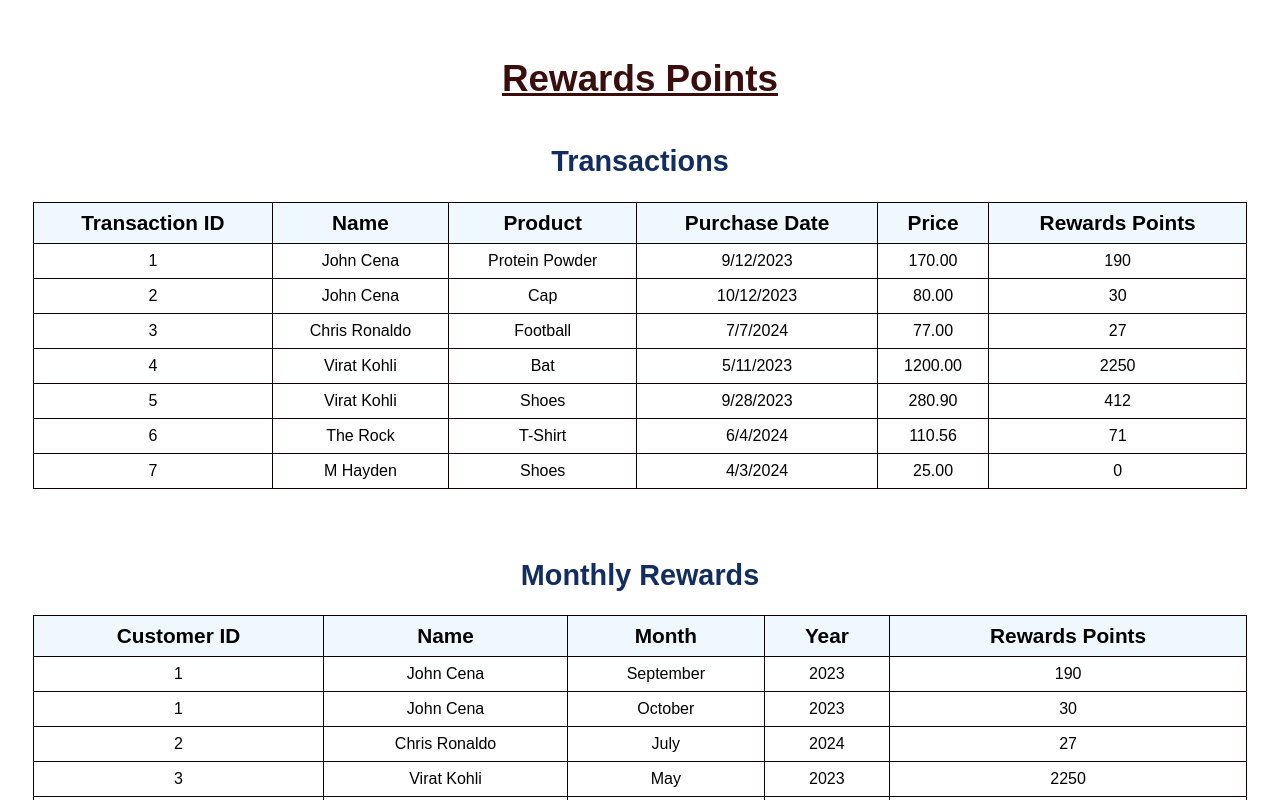
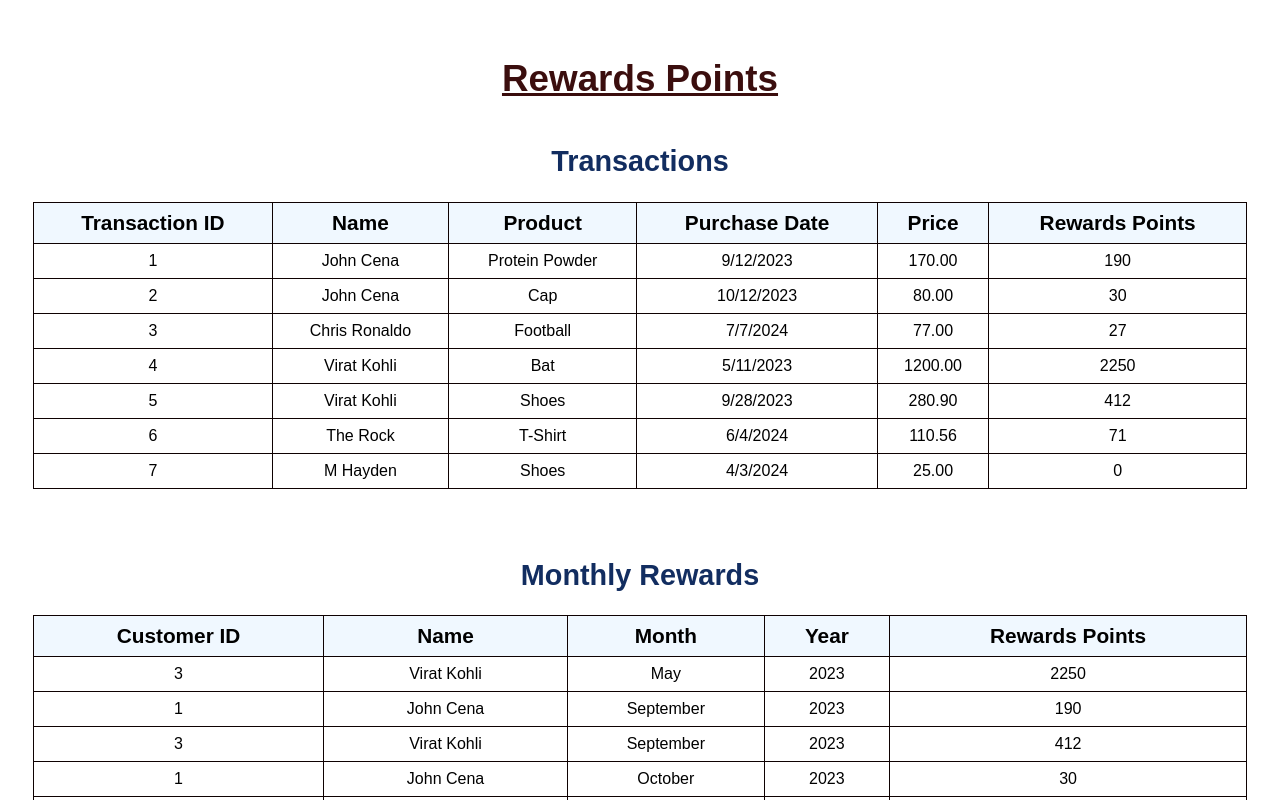
Before and after one commit to Shubh2809/rewards_calculator, a React (Create React App) app: page / in a window 1280 px wide. Shown: the top 800 px of the page. Built offline with nearby package versions, Linux system fonts and the light colour scheme.

Commit message:
Sorting, Error and Loading state handling, Optimized code changes updated

```diff
--- a/src/components/Rewards.css
+++ b/src/components/Rewards.css
@@ -33,3 +33,10 @@
     background-color: aliceblue;
     text-align: center;
   }
+
+  .loading, .error {
+    font-size: 3em;
+    text-align: center;
+    margin: 7em 0;
+    color: blue;
+  }
--- a/src/components/Rewards.js
+++ b/src/components/Rewards.js
@@ -6,35 +6,61 @@
 import Transactions from './Table/Transactions';
 import './Rewards.css';
 import logger from '../logger';
-import { TRANSACTIONS_FETCHED, ERROR_MESSAGE,REWARD_POINTS_HEADING, REWARD_POINTS } from '../utils/constants';
+import { TRANSACTIONS_FETCHED, LOAD_TIMEOUT, FETCHING_TRANSACTIONS, CALCULATE_REWARD, ERROR_MESSAGE, LOADING, REWARD_POINTS_HEADING, REWARD_POINTS } from '../utils/constants';
 
 const Rewards = () => {
   const [transactions, setTransactions] = useState([]);
   const [monthlyPoints, setMonthlyPoints] = useState({});
   const [totalPoints, setTotalPoints] = useState({});
+  const [loading, setLoading] = useState(null);
+  const [error, setError] = useState(false);
 
   useEffect(() => {
+    setLoading(true);
     const getTransactions = async () => {
       try {
+        logger.debug(FETCHING_TRANSACTIONS);
         const data = await fetchTransactions();
         logger.debug(TRANSACTIONS_FETCHED, data);
         setTransactions(data);
+        setTimeout(() => {
+          setLoading(false);
+        },LOAD_TIMEOUT );
+
+        logger.debug(CALCULATE_REWARD);
+        const monthly = calculateRewardPoints(data);
+        setMonthlyPoints(monthly);
+        setTotalPoints(calculateTotalPoints(monthly));
+        logger.debug(REWARD_POINTS, { monthly });
       } catch (error) {
-        logger.error(ERROR_MESSAGE, error);
+        logger.error( ERROR_MESSAGE, error);
+        setError(error);
+        setLoading(false);
       }
     };
 
     getTransactions();
   }, []);
 
+    // This useEffect only needs to depend on transactions
     useEffect(() => {
       if (transactions.length > 0) {
+        logger.debug(CALCULATE_REWARD);
         const monthly = calculateRewardPoints(transactions);
         setMonthlyPoints(monthly);
         setTotalPoints(calculateTotalPoints(monthly));
         logger.debug(REWARD_POINTS, { monthly });
       }
-  }, [transactions]);
+    }, [transactions]); // only depends on transactions
+
+
+  if (loading) {
+    return <div className='loading'>{LOADING}</div>;
+  }
+
+  if (error) {
+    return <div className="error">{ERROR_MESSAGE}</div>
+}
 
   return (
     <div className="rewards">
--- a/src/components/Table/MonthlyRewards.js
+++ b/src/components/Table/MonthlyRewards.js
@@ -1,7 +1,38 @@
 import React from 'react';
-import { REWARD_POINTS_HEADING ,MONTHLY_REWARDS_HEADING, CUSTOMER_ID, NAME,MONTH, YEAR } from '../../utils/constants';
+import { REWARD_POINTS_HEADING ,MONTHLY_REWARDS_HEADING, CUSTOMER_ID, NAME,MONTH, YEAR, MONTH_NUMBERS } from '../../utils/constants';
 
 const MonthlyRewards = ({ monthlyPoints }) => {
+
+  //Get Sorted Data
+  const getSortedData = () => {
+    const sortedData = [];
+
+    Object.keys(monthlyPoints).forEach(customerId => {
+      const customer = monthlyPoints[customerId];
+      Object.keys(customer.monthlyPoints).forEach(year => {
+        Object.keys(customer.monthlyPoints[year]).forEach(month => {
+          sortedData.push({
+            customerId,
+            name: customer.name,
+            year: parseInt(year, 10),
+            month,
+            monthNumber: MONTH_NUMBERS[month],
+            points: customer.monthlyPoints[year][month]
+          });
+        });
+      });
+    });
+
+    return sortedData.sort((a, b) => {
+      if (a.year === b.year) {
+        return a.monthNumber - b.monthNumber;
+      }
+      return a.year - b.year;
+    });
+  };
+
+  const sortedData = getSortedData();
+
   return (
     <div>
       <h2>{MONTHLY_REWARDS_HEADING}</h2>
@@ -16,20 +47,15 @@
           </tr>
         </thead>
         <tbody>
-          {Object.keys(monthlyPoints).map(customerId => {
-            const customer = monthlyPoints[customerId];
-            return Object.keys(customer.monthlyPoints).map(year => {
-              return Object.keys(customer.monthlyPoints[year]).map(month => (
-                <tr key={`${customerId}-${year}-${month}`}>
-                  <td>{customerId}</td>
-                  <td>{customer.name}</td>
-                  <td>{month}</td>
-                  <td>{year}</td>
-                  <td>{Math.round(customer.monthlyPoints[year][month].toFixed(2))}</td>
-                </tr>
-              ));
-            });
-          })}
+          {sortedData.map((data, index) => (
+            <tr key={index}>
+              <td>{data.customerId}</td>
+              <td>{data.name}</td>
+              <td>{data.month}</td>
+              <td>{data.year}</td>
+              <td>{Math.round(data.points.toFixed(2))}</td>
+            </tr>
+          ))}
         </tbody>
       </table>
     </div>
--- a/src/components/Table/Transactions.js
+++ b/src/components/Table/Transactions.js
@@ -1,7 +1,11 @@
 import React from 'react';
 import {TRANSACTIONS_HEADING, TRANSACTIONS_ID, PRODUCT, REWARD_POINTS_HEADING ,PRICE,  NAME, PURCHASE_DATE } from '../../utils/constants';
+import { calculateRewardPointsForAmount } from '../../utils/rewardCalculator';
 
 const Transactions = ({ transactions }) => {
+  // Sort transactions by date
+  const sortedTransactions = transactions.sort((a, b) => new Date(a.date) - new Date(b.date));
+
   return (
     <div>
        <h2>{TRANSACTIONS_HEADING}</h2>
@@ -17,14 +21,8 @@
           </tr>
         </thead>
         <tbody>
-          {transactions.map(transaction => {
-            let points = 0;
-            if (transaction.amount > 100) {
-              points += (transaction.amount - 100) * 2; // 2 point for each dollar above $100
-              points += 50; // 1 point for each dollar between $50 and $100
-            } else if (transaction.amount > 50) {
-              points += (transaction.amount - 50);
-            }
+          {sortedTransactions.map(transaction => {
+            const points = calculateRewardPointsForAmount(transaction.amount);
             return (
               <tr key={transaction.transactionId}>
                 <td>{transaction.transactionId}</td>
--- a/src/services/rewardApiService.js
+++ b/src/services/rewardApiService.js
@@ -10,6 +10,7 @@
         const data = await response.json();
         return data;
     } catch (error) {
-        logger.error(ERROR_MESSAGE)
+        logger.error(ERROR_MESSAGE, error)
+        throw error;
     }
   };
--- a/src/utils/constants.js
+++ b/src/utils/constants.js
@@ -1,6 +1,7 @@
 export const API_URL = '/transactionsData.json';
 export const REWARD_POINTS_HEADING = 'Rewards Points';
 export const MONTHLY_REWARDS_HEADING = 'Monthly Rewards'
+export const LOAD_TIMEOUT = 2000;
 export const CUSTOMER_ID = 'Customer ID'
 export const NAME = 'Name'
 export const MONTH = 'Month'
@@ -12,9 +13,13 @@
 export const PRICE = 'Price'
 export const TOTAL_REWARDS_HEADING = 'Total Rewards'
 export const TRANSACTIONS_FETCHED = 'Transactions fetched successfully:- ';
+export const FETCHING_TRANSACTIONS = 'Fetching transactions...';
+export const CALCULATE_REWARD = 'Calculating reward points...';
 export const REWARD_POINTS = 'Reward points calculated:-';
-export const ERROR_MESSAGE = 'An error occurred while fetching data. Please try again later.';
+export const ERROR_MESSAGE = 'An error occurred while fetching data. Please try again later...';
+export const LOADING = 'Loading...';
 export const MONTHLY_REWARD = 'Monthly Reward points of';
 export const TOTAL_POINTS = ' Total points of';
 export const ASSIGNMENT = " = ";
 export const MONTH_NAMES = ['January', 'February', 'March', 'April', 'May', 'June', 'July', 'August', 'September', 'October', 'November', 'December'];
+export const MONTH_NUMBERS = { "January": 0, "February": 1, "March": 2, "April": 3, "May": 4, "June": 5, "July": 6, "August": 7, "September": 8, "October": 9, "November": 10, "December": 11 };
--- a/src/utils/rewardCalculator.js
+++ b/src/utils/rewardCalculator.js
@@ -1,15 +1,19 @@
 import logger from '../logger';
 import { MONTHLY_REWARD, TOTAL_POINTS, ASSIGNMENT, MONTH_NAMES } from './constants';
 
+export const calculateRewardPointsForAmount = (amount) => {
+  if (amount > 100) {
+    return (amount - 100) * 2 + 50; // 2 points for every dollar over $100, plus 1 point for every dollar between $50 and $100
+  } else if (amount > 50) {
+    return amount - 50; // 1 point for every dollar between $50 and $100
+  }
+  return 0; // No points for amounts $50 or less
+};
+
+
 export const calculateRewardPoints = (transactions) => {
   return transactions.reduce((acc, transaction) => {
-    let points = 0;
-    if (transaction.amount > 100) { // amount greater than $100
-      points += (transaction.amount - 100) * 2;
-      points += 50; // 1 point for each dollar between $50 and $100
-    } else if (transaction.amount > 50) { // amount between $50 and $100
-      points += (transaction.amount - 50);
-    }
+    const points = calculateRewardPointsForAmount(transaction.amount);
     const date = new Date(transaction.transactionDate);
     const month = date.getMonth(); // getMonth is 0-indexed
     const year = date.getFullYear();
@@ -34,6 +38,7 @@
   }, {});
 };
 
+
 export const calculateTotalPoints = (monthlyPoints) => {
   return Object.keys(monthlyPoints).reduce((acc, customerId) => {
     const customer = monthlyPoints[customerId];
```
Lines whose indentation alone changed are shown as unchanged.
